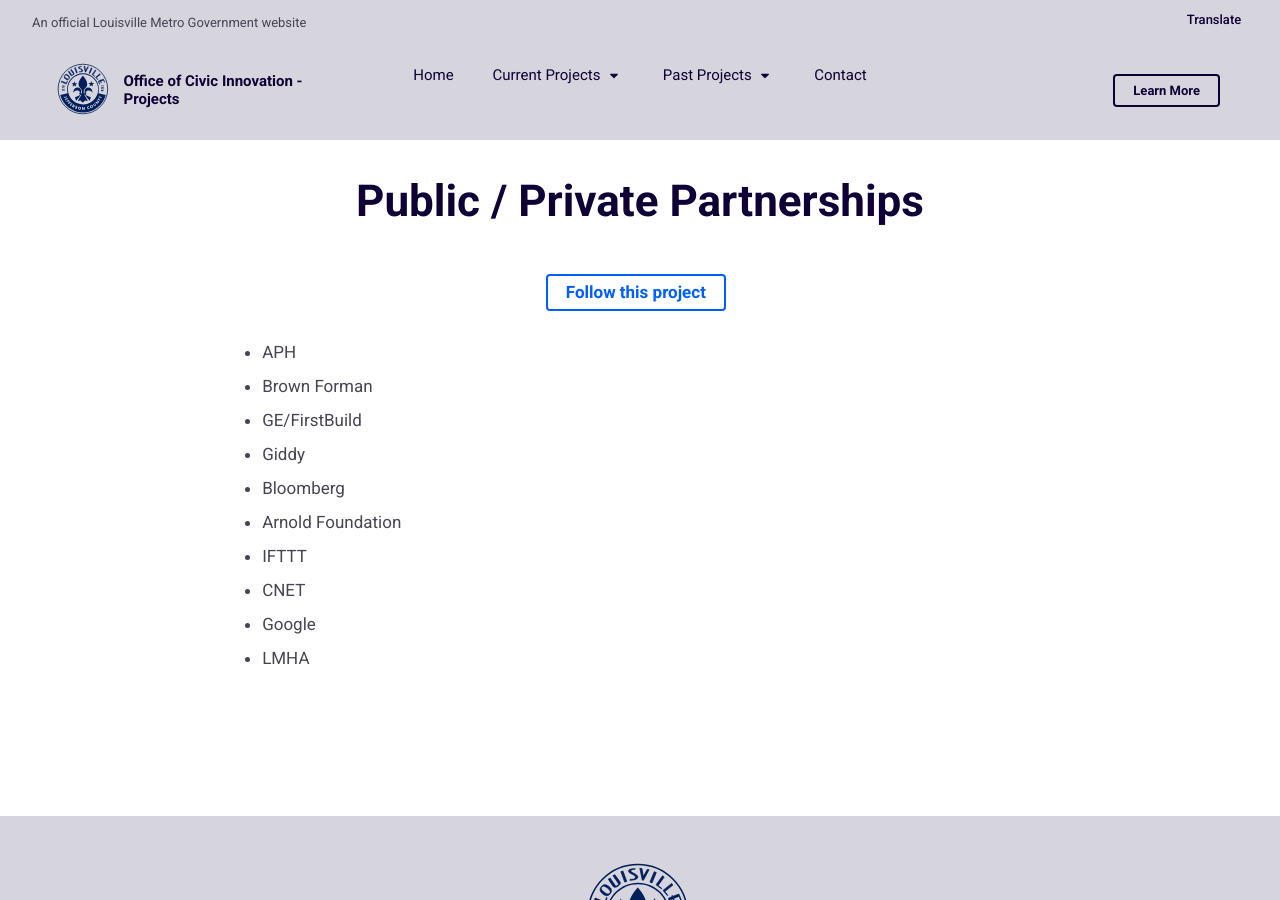
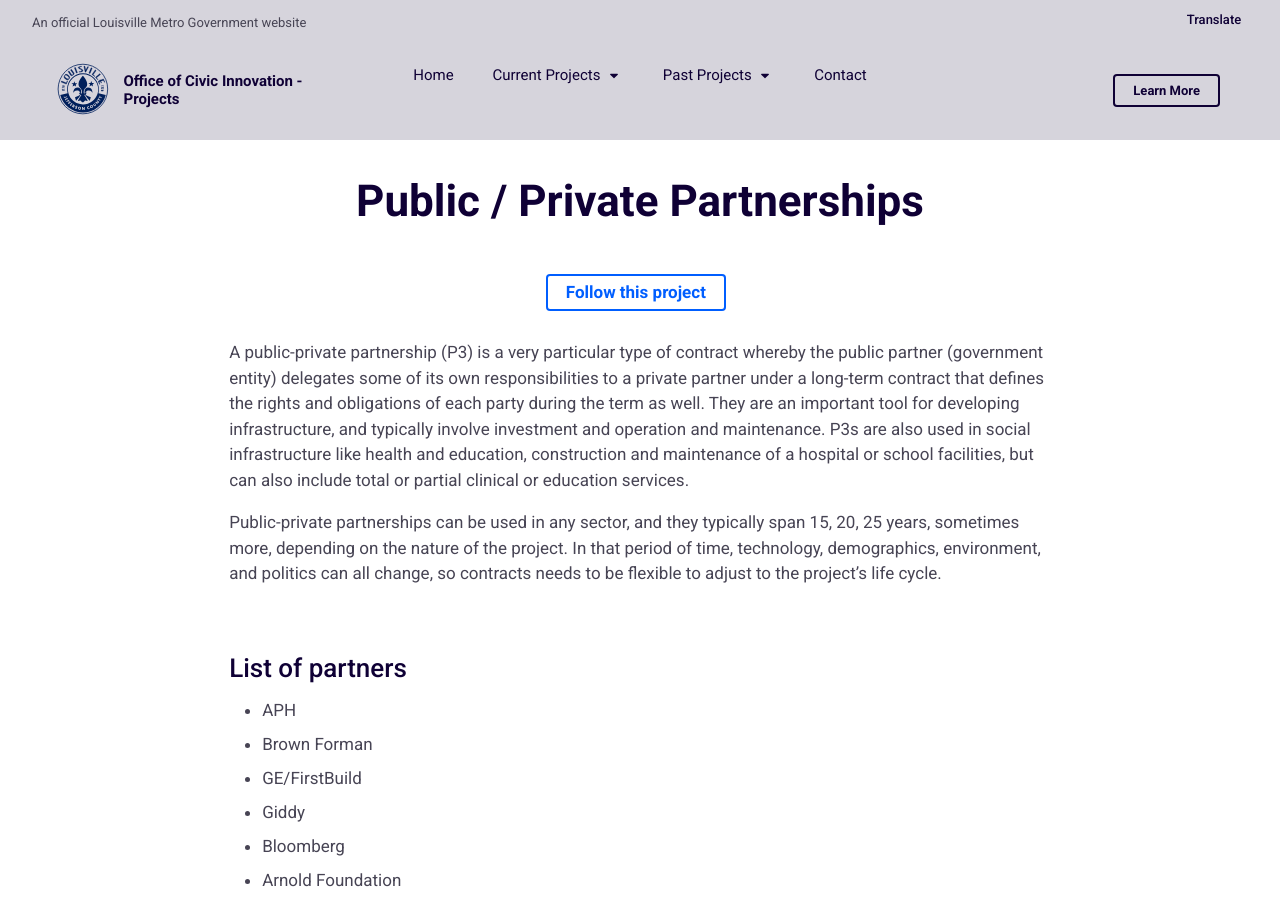
Before and after one commit to louisvillemetro-innovation/OPI2-Projects, a Jekyll site: the page built from _projects/public-private-partnerships.md, in a window 1280 px wide and 900 px high. Built offline with Jekyll 4.4.1, drawn with Linux system fonts in a browser that asks for light colours.

Commit message:
Adding P3 intro content

```diff
--- a/_projects/public-private-partnerships.md
+++ b/_projects/public-private-partnerships.md
@@ -15,6 +15,12 @@
 <a class="usa-button usa-button-outline link--external" href="https://public.govdelivery.com/accounts/KYLOUISVILLE/subscriber/new?category_id=KYLOUISVILLE_C73" target="_blank">Follow this project</a>
 </div>{: .center-image }
 
+A public-private partnership (P3) is a very particular type of contract whereby the public partner (government entity) delegates some of its own responsibilities to a private partner under a long-term contract that defines the rights and obligations of each party during the term as well. They are an important tool for developing infrastructure, and typically involve investment and operation and maintenance. P3s are also used in social infrastructure like health and education, construction and maintenance of a hospital or school facilities, but can also include total or partial clinical or education services.
+
+Public-private partnerships can be used in any sector, and they typically span 15, 20, 25 years, sometimes more, depending on the nature of the project. In that period of time, technology, demographics, environment, and politics can all change, so contracts needs to be flexible to adjust to the project’s life cycle.
+
+
+### List of partners
 
 - APH
 - Brown Forman
```
